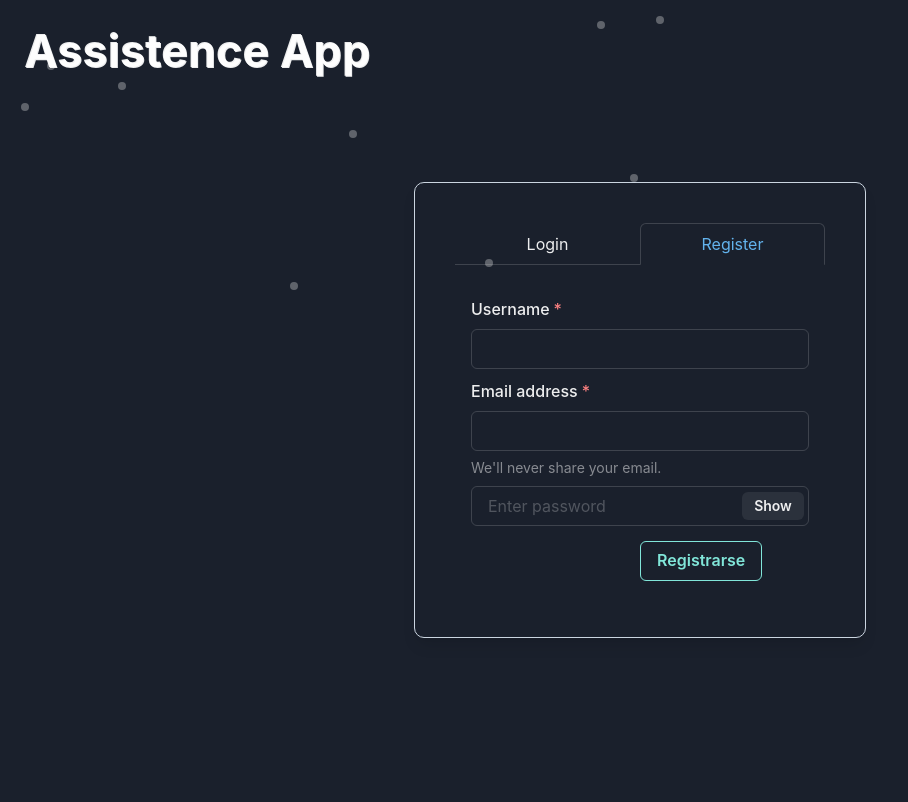
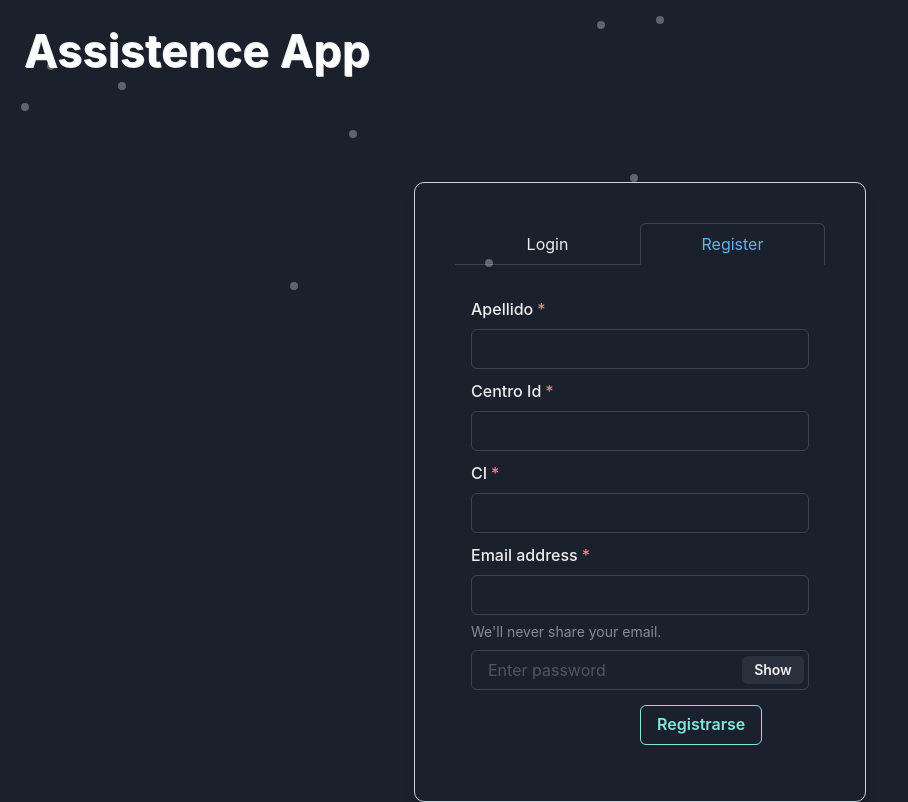
Before and after one commit to guillerg01/proyectobd-frontend, a React (Vite) app: page / in a window 1280 px wide. Both pictures are taken after a click on the tab "Register". Shown: the whole page, without its empty margins (0-908 px from the left). Built offline with nearby package versions, Linux system fonts and the light colour scheme.

Commit message:
arreglos en el registro
agregar campos nuevos en el registro para mandar el objeto en el post

```diff
--- a/src/auth/components/SingUp.jsx
+++ b/src/auth/components/SingUp.jsx
@@ -22,10 +22,11 @@ import React, { useState } from "react";
 
 function SingUp() {
   const [show, setShow] = useState(false);
-
-  const [username, SetUsername] = useState("");
+  const [password, SetPassword] = useState("");
+  const [surname, Setsurname] = useState("");
   const [email, SetEmail] = useState("");
-  const [password, SetPassword] = useState("");
+  const [ci, SetCi] = useState("");
+  const [centro_id, SetCentroid] = useState("");
 
   const handleClick = () => setShow(!show);
 
@@ -33,9 +34,11 @@ function SingUp() {
     e.preventDefault();
 
     const newUser = {
-      username: username,
+      surname: surname,
       email: email,
       password: password,
+      ci: ci,
+      centro_id : centro_id
     };
 
 
@@ -44,21 +47,76 @@ function SingUp() {
 
     SetEmail("");
     SetPassword("");
-    SetUsername("");
+    Setsurname("");
+    SetCi("");
+    SetCentroid("");
   };
+
+
+
+
+  const postData = async (nombre, apellido,password,email, ci,centro_id) => {
+    let rolecompuesto = "Profesor"
+    if(type === "Estudiante") { rolecompuesto=`Estudiante_${nom_prof}_${ape_prof}`;}
+
+    const url = "https://proyectobd.onrender.com";
+    const response = await fetch(url, {
+      method: "POST",
+      body: JSON.stringify({
+        name: nombre,
+        surname: apellido,
+        password: password,
+         email: email,
+        ci:  ci,
+        centro_id: centro_id
+      }),
+      headers: {
+        "content-type": "application/json",
+      },
+    })
+
+    return response.json();
+  };
+
+
+
+
 
   return (
     <div>
       <form onSubmit={handleSubmit}>
         <FormControl isRequired>
-          <FormLabel>Username</FormLabel>
+          <FormLabel>Apellido</FormLabel>
           <Input
-            value={username}
+            value={surname}
             onChange={(e) => {
-              SetUsername(e.target.value);
+              Setsurname(e.target.value);
             }}
           />
         </FormControl>
+
+        <FormControl  mt="10px" isRequired>
+          <FormLabel>Centro Id</FormLabel>
+          <Input
+            value={centro_id}
+            onChange={(e) => {
+              SetCentroid(e.target.value);
+            }}
+          />
+        </FormControl>
+
+        <FormControl  mt="10px" isRequired>
+          <FormLabel>CI</FormLabel>
+          <Input
+          type="number"
+            value={ci}
+            onChange={(e) => {
+              SetCi(e.target.value);
+            }}
+          />
+        </FormControl>
+
+
         <FormControl mt="10px" isRequired>
           <FormLabel>Email address</FormLabel>
           <Input
```
